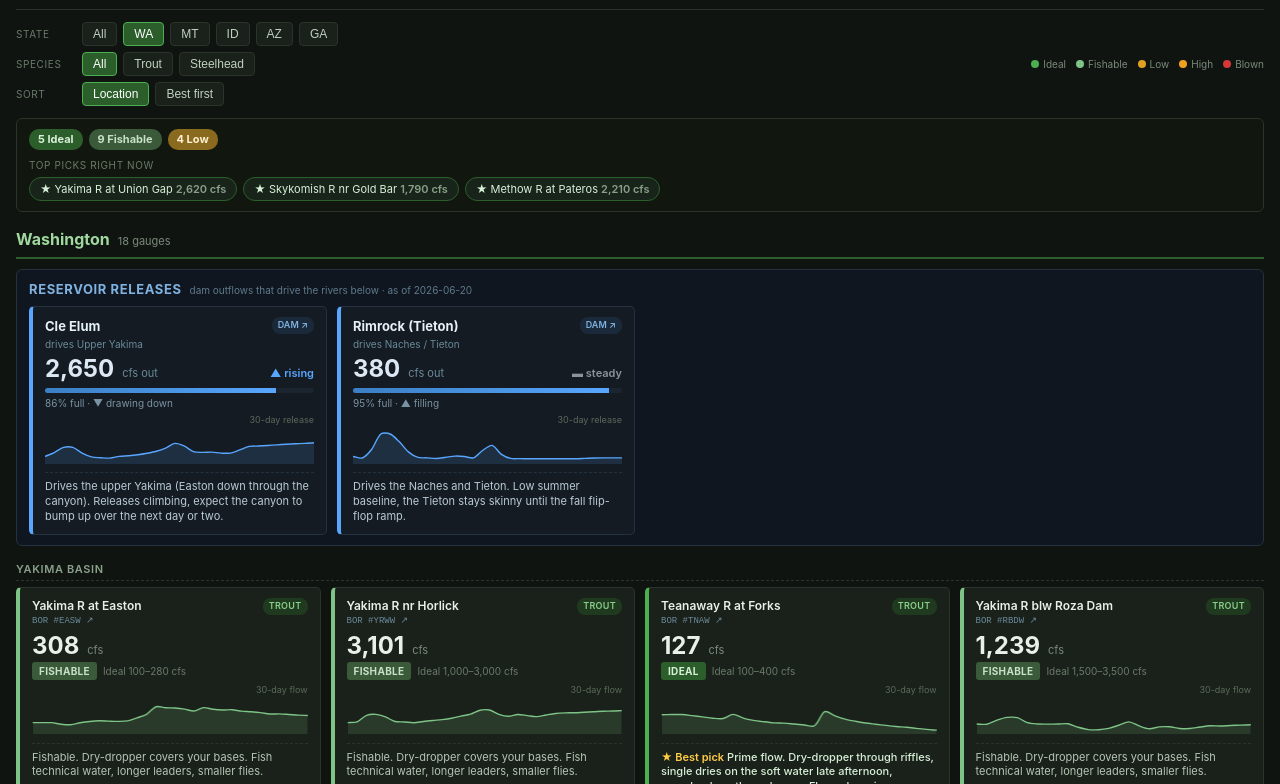
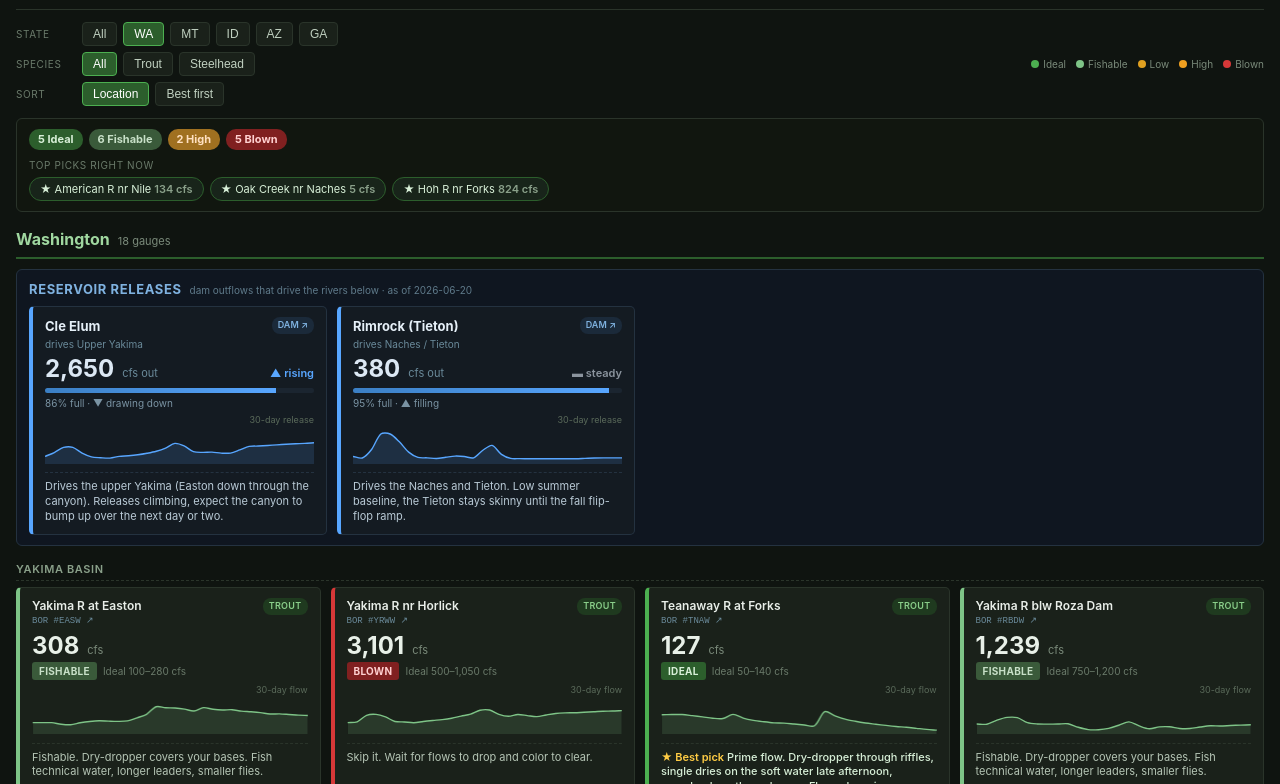
Before and after one commit to jimbodini19/river-flows, a plain HTML site: page index.html in a window 1280 px wide. Shown: the part 61-845 px from the top of the page. Drawn offline with nearby package versions, Linux system fonts and the light colour scheme.

Commit message:
Steep downward recalibration of ideal ranges (freestones); keep dam tailwaters

```diff
--- a/index.html
+++ b/index.html
@@ -134,7 +134,7 @@
 <div class="header">
   <div>
     <h1>River Flows</h1>
-    <div class="meta" id="meta">Updated: June 21, 2026 at 4:21 PM PT</div>
+    <div class="meta" id="meta">Updated: June 21, 2026 at 4:29 PM PT</div>
   </div>
 </div>
 
@@ -249,43 +249,43 @@ const RESERVOIRS = [
 const FISHABILITY = {
   // BOR upper Yakima
   'EASW': { low: 70, ideal: [100, 280], high: 350, blown: 700 },
-  'YRWW': { low: 500, ideal: [1000, 3000], high: 5000, blown: 8000 },
-  'TNAW': { low: 50, ideal: [100, 400], high: 700, blown: 1200 },
-  'RBDW': { low: 800, ideal: [1500, 3500], high: 5500, blown: 8000 },
-  'PARW': { low: 500, ideal: [800, 2500], high: 4500, blown: 7000 },
-  'CLFW': { low: 200, ideal: [400, 1500], high: 2500, blown: 4000 },
+  'YRWW': { low: 350, ideal: [500, 1050], high: 1300, blown: 2600 },
+  'TNAW': { low: 35, ideal: [50, 140], high: 180, blown: 350 },
+  'RBDW': { low: 520, ideal: [750, 1200], high: 1500, blown: 3000 },
+  'PARW': { low: 280, ideal: [400, 880], high: 1100, blown: 2200 },
+  'CLFW': { low: 140, ideal: [200, 520], high: 650, blown: 1300 },
   // USGS — WA
-  '12484500': { low: 500, ideal: [1000, 2500], high: 4000, blown: 6500 },
-  '12500450': { low: 1000, ideal: [1500, 3500], high: 5500, blown: 8000 },
-  '12510500': { low: 1000, ideal: [1500, 4000], high: 6500, blown: 10000 },
-  '12488500': { low: 100, ideal: [150, 500], high: 800, blown: 1500 },
-  '12492900': { low: 3, ideal: [8, 30], high: 60, blown: 120 },
-  '12134500': { low: 1000, ideal: [1500, 3000], high: 4500, blown: 9000 },
-  '12189500': { low: 800, ideal: [1200, 3000], high: 5000, blown: 9000 },
-  '12194000': { low: 2500, ideal: [3500, 9000], high: 14000, blown: 22000 },
-  '12449950': { low: 600, ideal: [1000, 2500], high: 4000, blown: 7000 },
-  '12041200': { low: 800, ideal: [1500, 3500], high: 5500, blown: 9000 },
-  '12043000': { low: 200, ideal: [400, 1200], high: 2000, blown: 3500 },
-  '12043300': { low: 50, ideal: [100, 400], high: 800, blown: 1500 },
+  '12484500': { low: 350, ideal: [500, 880], high: 1100, blown: 2200 },
+  '12500450': { low: 520, ideal: [750, 1200], high: 1500, blown: 3000 },
+  '12510500': { low: 520, ideal: [750, 1400], high: 1750, blown: 3500 },
+  '12488500': { low: 50, ideal: [75, 180], high: 220, blown: 450 },
+  '12492900': { low: 3, ideal: [4, 10], high: 12, blown: 25 },
+  '12134500': { low: 520, ideal: [750, 1050], high: 1300, blown: 2600 },
+  '12189500': { low: 420, ideal: [600, 1050], high: 1300, blown: 2600 },
+  '12194000': { low: 1200, ideal: [1750, 3150], high: 3950, blown: 7900 },
+  '12449950': { low: 350, ideal: [500, 880], high: 1100, blown: 2200 },
+  '12041200': { low: 520, ideal: [750, 1200], high: 1500, blown: 3000 },
+  '12043000': { low: 140, ideal: [200, 420], high: 520, blown: 1050 },
+  '12043300': { low: 35, ideal: [50, 140], high: 180, blown: 350 },
   // USGS — MT
-  '06043500': { low: 200, ideal: [400, 1500], high: 2500, blown: 4500 },
-  '06041000': { low: 600, ideal: [900, 1800], high: 2500, blown: 4000 },
-  '12340500': { low: 1500, ideal: [2500, 6000], high: 10000, blown: 15000 },
+  '06043500': { low: 140, ideal: [200, 520], high: 650, blown: 1300 },
+  '06041000': { low: 320, ideal: [450, 630], high: 790, blown: 1600 },
+  '12340500': { low: 880, ideal: [1250, 2100], high: 2600, blown: 5250 },
   // USGS — ID
-  '12414500': { low: 150, ideal: [300, 1200], high: 2500, blown: 4500 },
+  '12414500': { low: 100, ideal: [150, 420], high: 520, blown: 1050 },
   // USGS — AZ
   '09380000': { low: 4500, ideal: [7000, 13000], high: 16000, blown: 20000 }, // Lees Ferry; dam-controlled
-  '09504420': { low: 8, ideal: [15, 60], high: 120, blown: 250 },             // Oak Creek nr Sedona
-  '09505800': { low: 4, ideal: [10, 40], high: 80, blown: 150 },              // West Clear Creek
-  '09490500': { low: 8, ideal: [15, 80], high: 150, blown: 300 },             // Black R nr Fort Apache
+  '09504420': { low: 6, ideal: [8, 20], high: 25, blown: 50 },             // Oak Creek nr Sedona
+  '09505800': { low: 4, ideal: [5, 14], high: 18, blown: 35 },              // West Clear Creek
+  '09490500': { low: 6, ideal: [8, 30], high: 40, blown: 75 },             // Black R nr Fort Apache
   '09502000': { low: 200, ideal: [500, 1500], high: 4000, blown: 8000 },      // Salt blw Stewart Mountain Dam (SRP-controlled)
-  '09506000': { low: 40, ideal: [80, 160], high: 350, blown: 800 },           // Verde nr Camp Verde (ideal centered ~120)
-  '09504950': { low: 25, ideal: [60, 120], high: 250, blown: 600 },           // Verde above Camp Verde (smaller upper stretch)
+  '09506000': { low: 30, ideal: [40, 55], high: 70, blown: 140 },           // Verde nr Camp Verde (ideal centered ~120)
+  '09504950': { low: 20, ideal: [30, 40], high: 50, blown: 100 },           // Verde above Camp Verde (smaller upper stretch)
   // USGS — GA
-  '03558000': { low: 200, ideal: [300, 500], high: 800, blown: 1500 },        // Toccoa nr Dial
-  '02176930': { low: 80, ideal: [150, 500], high: 800, blown: 1500 },         // Chattooga Burrells Ford
-  '02177000': { low: 200, ideal: [400, 1200], high: 2000, blown: 3500 },      // Chattooga nr Clayton
-  '02331600': { low: 200, ideal: [350, 900], high: 1500, blown: 3000 },       // Hooch nr Cornelia
+  '03558000': { low: 100, ideal: [150, 180], high: 220, blown: 450 },        // Toccoa nr Dial
+  '02176930': { low: 50, ideal: [75, 180], high: 220, blown: 450 },         // Chattooga Burrells Ford
+  '02177000': { low: 140, ideal: [200, 420], high: 520, blown: 1050 },      // Chattooga nr Clayton
+  '02331600': { low: 130, ideal: [180, 320], high: 400, blown: 800 },       // Hooch nr Cornelia
   '02334430': { low: 500, ideal: [600, 1500], high: 4000, blown: 6000 },      // Hooch at Buford Dam (tailwater)
 };
 
```
